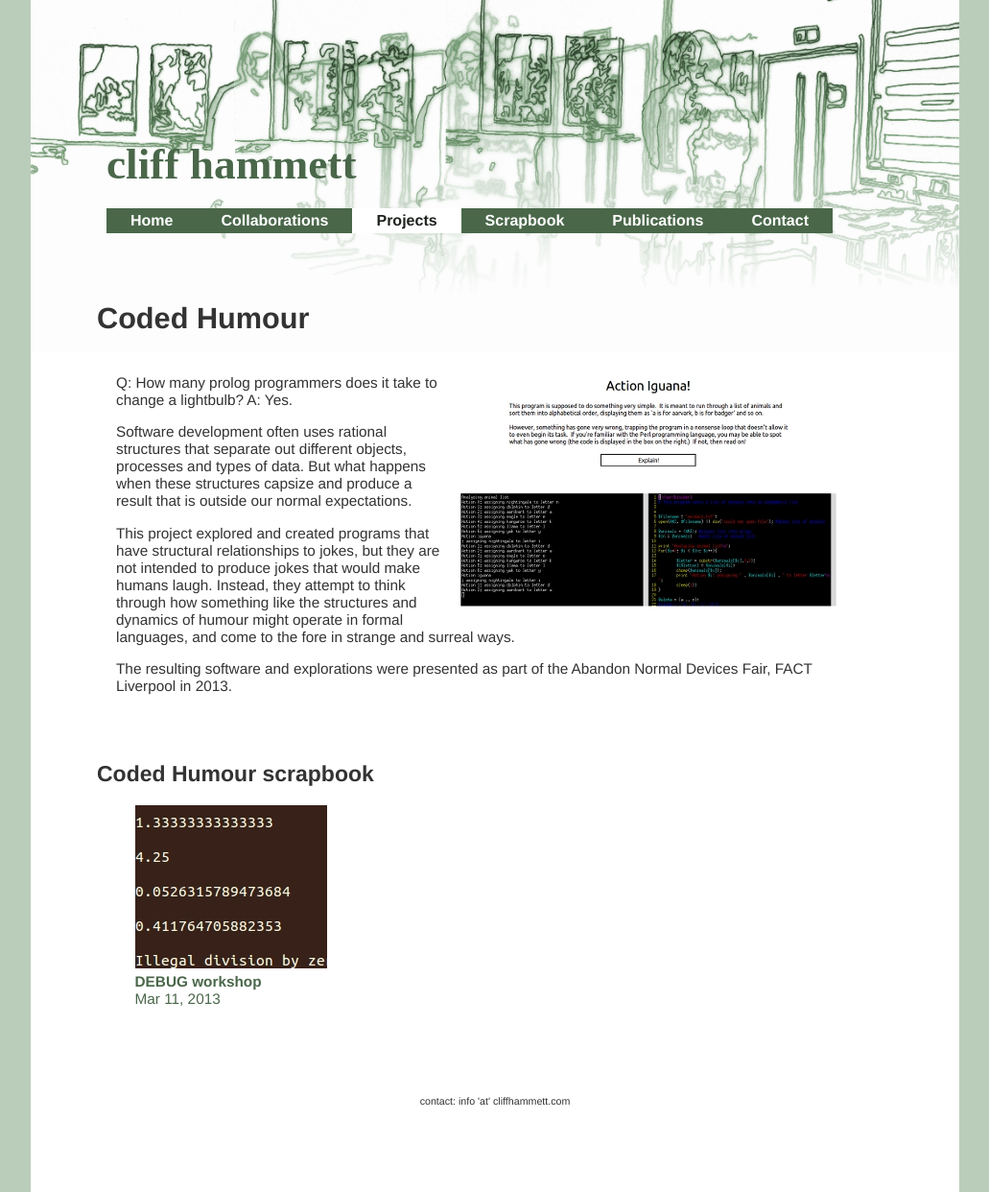
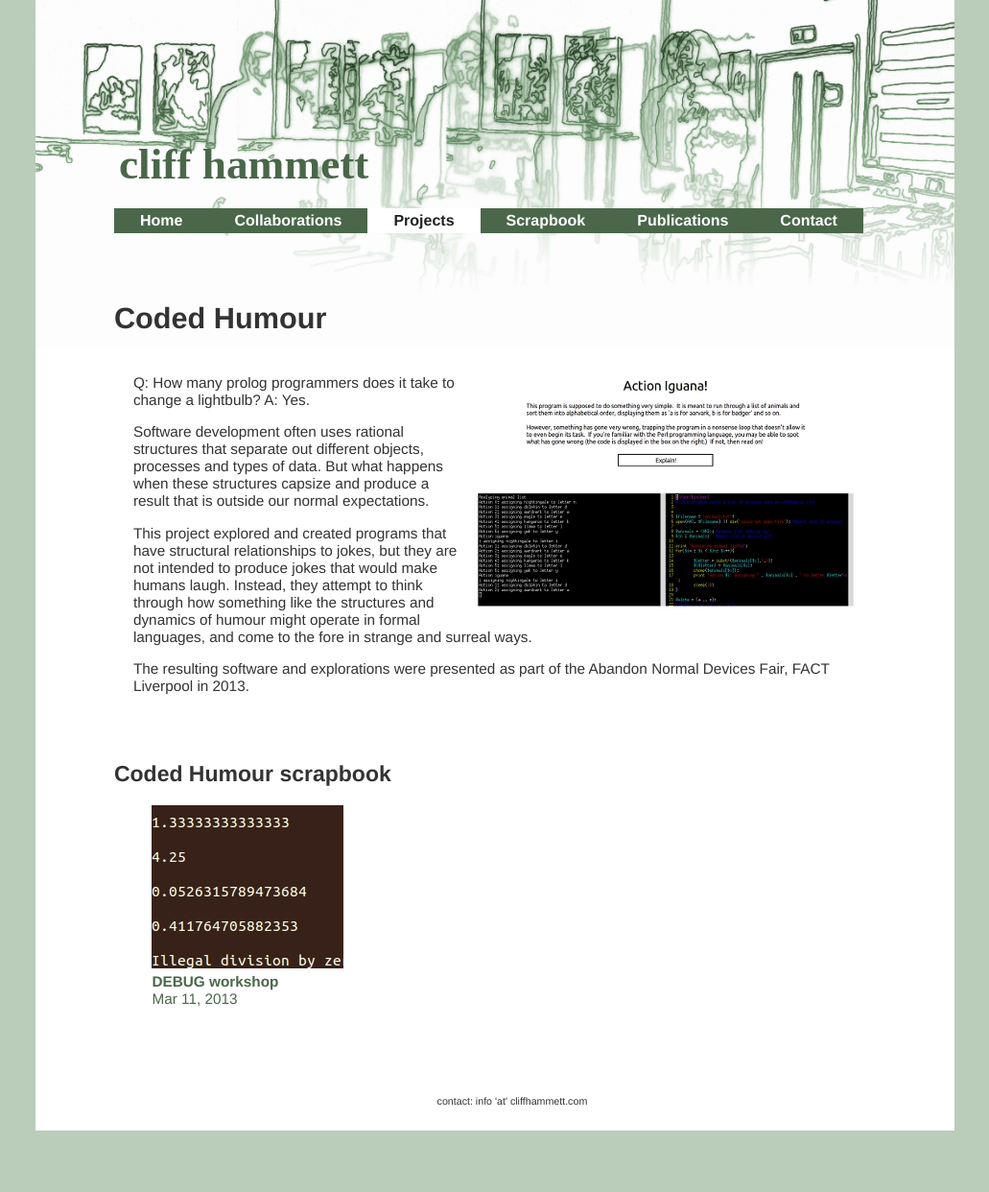
Before and after one commit to dentalplan/dentalplan.github.io, a Jekyll site: the page built from complete-projects/_posts/2013-10-02-codehumour.md, in a window 1280 px wide. Shown: the whole page at 96% size, without its empty margins (124-1155 px from the left). Built offline with Jekyll 4.4.1, drawn with Linux system fonts in a browser that asks for light colours; after the commit the page ends 1178 px from its top, so only the background shows below that.

Commit message:
style tweaks and fixing project scrap header error

```diff
--- a/_layouts/project.html
+++ b/_layouts/project.html
@@ -16,10 +16,26 @@ layout: default
 
     </article>
 
+{% assign has_title = false %}
+{% for post in site.categories.scrap %}
 
-{% if page.projectid %}
-    <h2>{{ page.title }} scrapbook</h2>
+    {% if post.relatedproject contains {{page.projectid}} %}
+         <h2>{{ page.title }} scrapbook</h2>
+	{% assign has_title = true %}
+	{% break %}
+    {% endif %}
+{% endfor %}
+
+{% if has_title == false %}
+    {% for post in site.categories.scrap-archive %}
+        {% if post.relatedproject contains {{page.projectid}} %}
+             <h2>{{ page.title }} scrapbook</h2>
+	     {% assign has_title = true %}
+	     {% break %}
+        {% endif %}
+    {% endfor %}
 {% endif %}
+
 <div class="indentedgrid">
 
    <!--  <div class='other-projects clearfix'> -->
@@ -44,6 +60,25 @@ layout: default
            {% endif %}
          {% endfor %}
 
+         {% for post in site.categories.scrap-archive %}
+
+	   {% if post.relatedproject contains {{page.projectid}} %}
+             <scrap class='scrap grid_18 spacedgrid'>
+                <a href="{{ post.url }}">
+                     {% if post.thumbimg and post.thumbimg != "" %}
+                             <img src="/resources/img/{{ post.thumbimg }}" alt="{{ post.thumbalt }}" >
+                     {% else %}
+                             <table width = "200px" height = "170px"><tr><td>
+                                     {{ post.excerpt }}
+                             </td><tr></table>
+                     {% endif %}
+                     <strong>{{ post.title }}</strong>
+                     </br><span class="date"><time datetime="{{post.date|date:"%F"}}">{{post.date|date:"%b %d, %Y"}}</time></span>
+                </a>
+
+              </scrap>
+           {% endif %}
+         {% endfor %}
  <!--    </div>  -->
  </div>
 
--- a/style.css
+++ b/style.css
@@ -4,7 +4,7 @@ body {
     font-size: 11.5pt;
     font-family: Helvetica, Arial, SunSans-Regular, Sans-Serif;
     color:#333333;
-    margin-left: 5%;
+    margin: 5%;
 }
 
 #header {
@@ -61,8 +61,10 @@ wrapper{
     background-color: white;
     max-width: 840px;
     min-width: 200px;
-    padding: 5%;
+    padding-left: 6%;
+    padding-right: 3.2%;
 
+    padding-top: 5%;
     margin-left:auto;
     margin-right:auto;
     margin-top: 0;
@@ -73,7 +75,7 @@ header{
     max-width: 800px;
     display: block;
     min-width: 200px;
-    padding-left: 5px;
+    padding-left: 0px;
     padding-right: 5px;
 /*    background-color:white;*/
     padding-bottom: 0.5px;
@@ -161,7 +163,6 @@ a:hover {
 }
 
 main {
-
 /*	background-color:white;*/
 	min-width: 200px;
 	max-width: 800px;
@@ -195,7 +196,7 @@ nav {
 	display: inline;
 	width:100%;
 	min-width:200px;
-	max-width: 780px;
+	max-width: 790px;
 /*	margin-bottom: 10px;*/
 /*	min-width: 150px;*/
 	display: block;
@@ -218,8 +219,8 @@ nav a:active{
     font-size: 12pt;
     display:block;
     padding-top:4px;
-    padding-left:25px;
-    padding-right:25px;
+    padding-left:27px;
+    padding-right:27px;
     padding-bottom:4px;
     font-weight:bold;
     color: white;
@@ -230,7 +231,6 @@ nav a:active{
 
 
 nav a:hover {
-
     background-color: #1F231F;
 }
 
```
Lines whose indentation alone changed are shown as unchanged.
